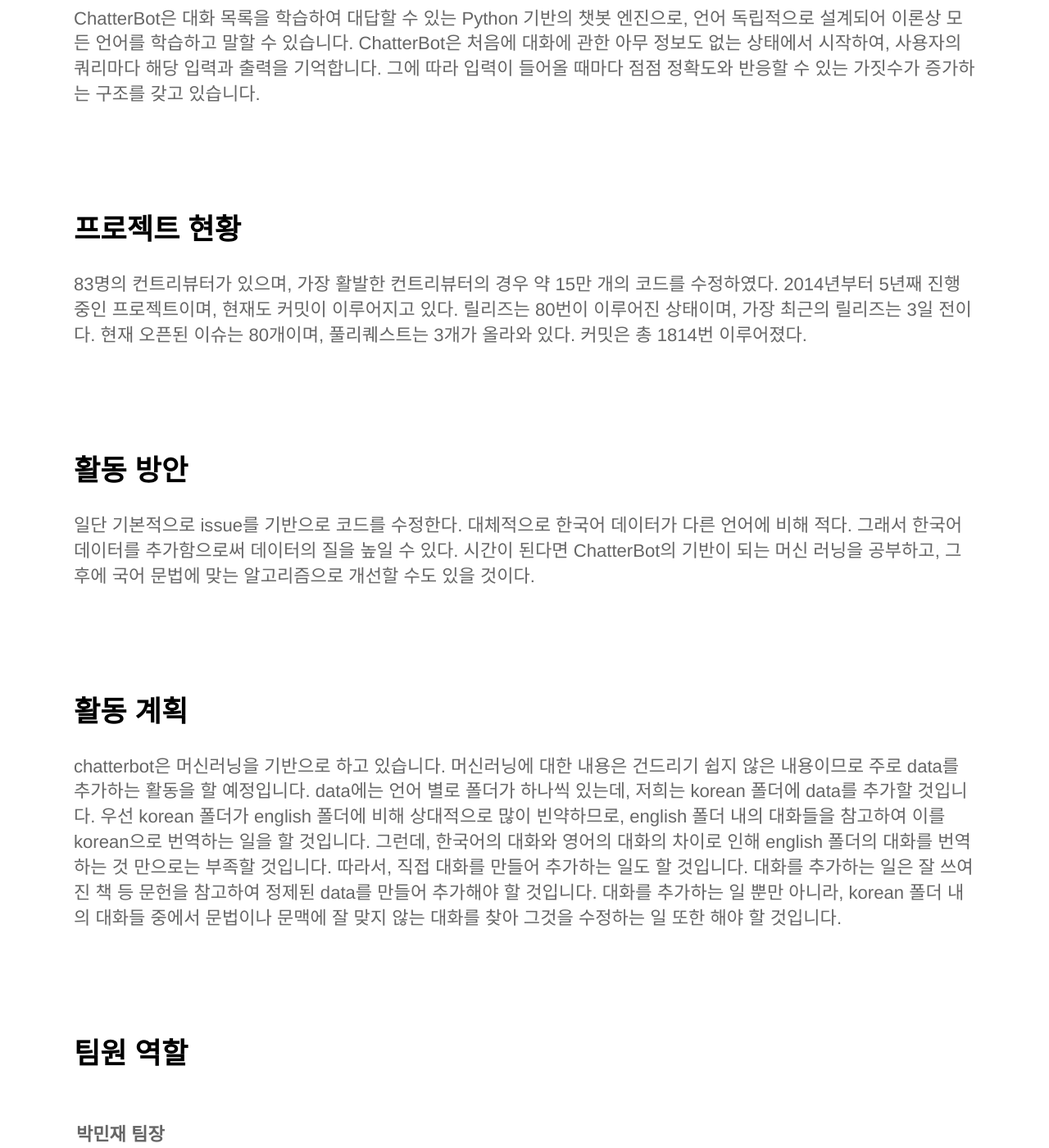
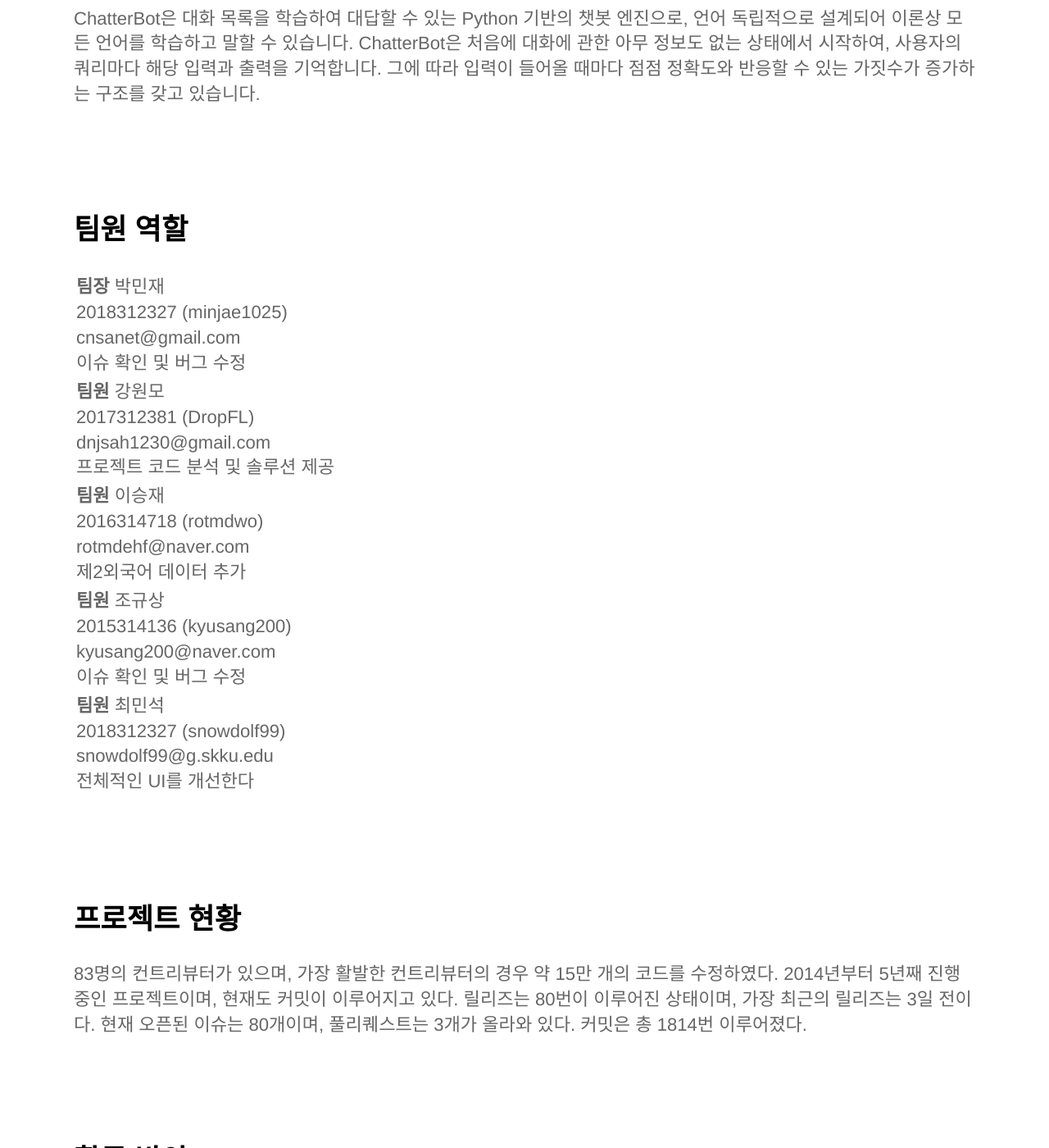
Before and after one commit to 19-1-skku-oss/2019-1-OSS-L3, a Jekyll site: the page built from index.html, in a window 1280 px wide and 1400 px high, scrolled down 711 px. Shown: the whole window at 82% size. Built offline with Jekyll 4.4.1, drawn with Linux system fonts in a browser that asks for light colours; some of the changed text lies outside the part shown.

Commit message:
[EDIT] 메인 페이지 수정

```diff
--- a/index.html
+++ b/index.html
@@ -26,7 +26,56 @@
 			</div>
 		</div>
 	</section>
+	<section>
+		<div class="container flex">
+			<div class="text editable">
+				<h2><strong>팀원 역할</strong></h2>
 
+				<table>
+					<tr>
+						<td>
+							<strong>팀장</strong> 박민재</br>
+							2018312327 (minjae1025) </br>
+							cnsanet@gmail.com </br>
+							이슈 확인 및 버그 수정 </br>
+						</td>
+					</tr>
+					<tr>
+						<td>
+							<strong>팀원</strong> 강원모</br>
+							2017312381 (DropFL) </br>
+							dnjsah1230@gmail.com </br>
+							프로젝트 코드 분석 및 솔루션 제공 </br>
+						</td>
+					</tr>
+					<tr>
+						<td>
+							<strong>팀원</strong> 이승재</br>
+							2016314718 (rotmdwo) </br>
+							rotmdehf@naver.com </br>
+							제2외국어 데이터 추가 </br>
+						</td>
+					</tr>
+					<tr>
+						<td>
+							<strong>팀원</strong> 조규상</br>
+							2015314136 (kyusang200) </br>
+							kyusang200@naver.com </br>
+							이슈 확인 및 버그 수정 </br>
+						</td>
+					</tr>
+					<tr>
+						<td>
+							<strong>팀원</strong> 최민석</br>
+							2018312327 (snowdolf99) </br>
+							snowdolf99@g.skku.edu </br>
+							전체적인 UI를 개선한다 </br>
+						</td>
+					</tr>
+				</table>
+			</div>
+		</div>
+	</section>
 	<section>
 		<div class="container flex">
 			<div class="text editable">
@@ -64,56 +113,7 @@
 		</div>
 	</section>
 
-	<section>
-		<div class="container flex">
-			<div class="text editable">
-				<h2><strong>팀원 역할</strong></h2>
 
-				<table>
-					<tr>
-						<td>
-							<h4><strong>박민재</strong> 팀장</h4></br>
-							2018312327 (minjae1025) </br>
-							cnsanet@gmail.com </br>
-							이슈 확인 및 버그 수정 </br>
-						</td>
-					</tr>
-					<tr>
-						<td>
-							<h4><strong>강원모</strong> 팀원</h4></br>
-							2017312381 (DropFL) </br>
-							dnjsah1230@gmail.com </br>
-							프로젝트 코드 분석 및 솔루션 제공 </br>
-						</td>
-					</tr>
-					<tr>
-						<td>
-							<h4><strong>이승재</strong> 팀원</h4></br>
-							2016314718 (rotmdwo) </br>
-							rotmdehf@naver.com </br>
-							제2외국어 데이터 추가 </br>
-						</td>
-					</tr>
-					<tr>
-						<td>
-							<h4><strong>조규상</strong> 팀원</h4></br>
-							2015314136 (kyusang200) </br>
-							kyusang200@naver.com </br>
-							이슈 확인 및 버그 수정 </br>
-						</td>
-					</tr>
-					<tr>
-						<td>
-							<h4><strong>최민석</strong> 팀원</h4></br>
-							2018312327 (snowdolf99) </br>
-							snowdolf99@g.skku.edu </br>
-							전체적인 UI를 개선한다 </br>
-						</td>
-					</tr>
-				</table>
-			</div>
-		</div>
-	</section>
 
 	<section class="bottom-cta">
 		<h2 class="editable"> 저희가 이루어 나가고 있는 공간입니다.</h2>
```
Also changed, not shown: _posts/2019-05-28-팀원 소개.md (deleted, +0 -9 lines).
